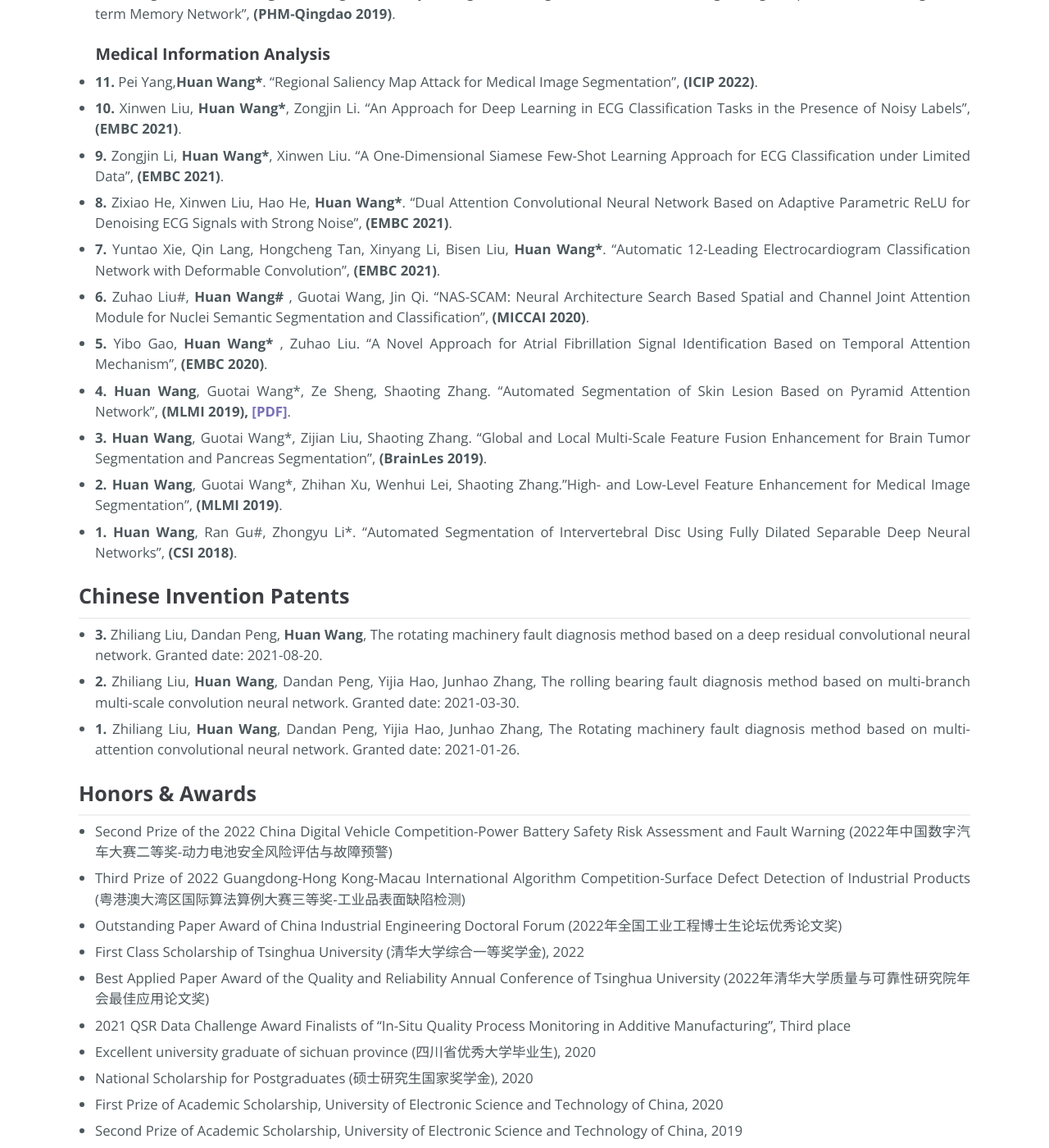
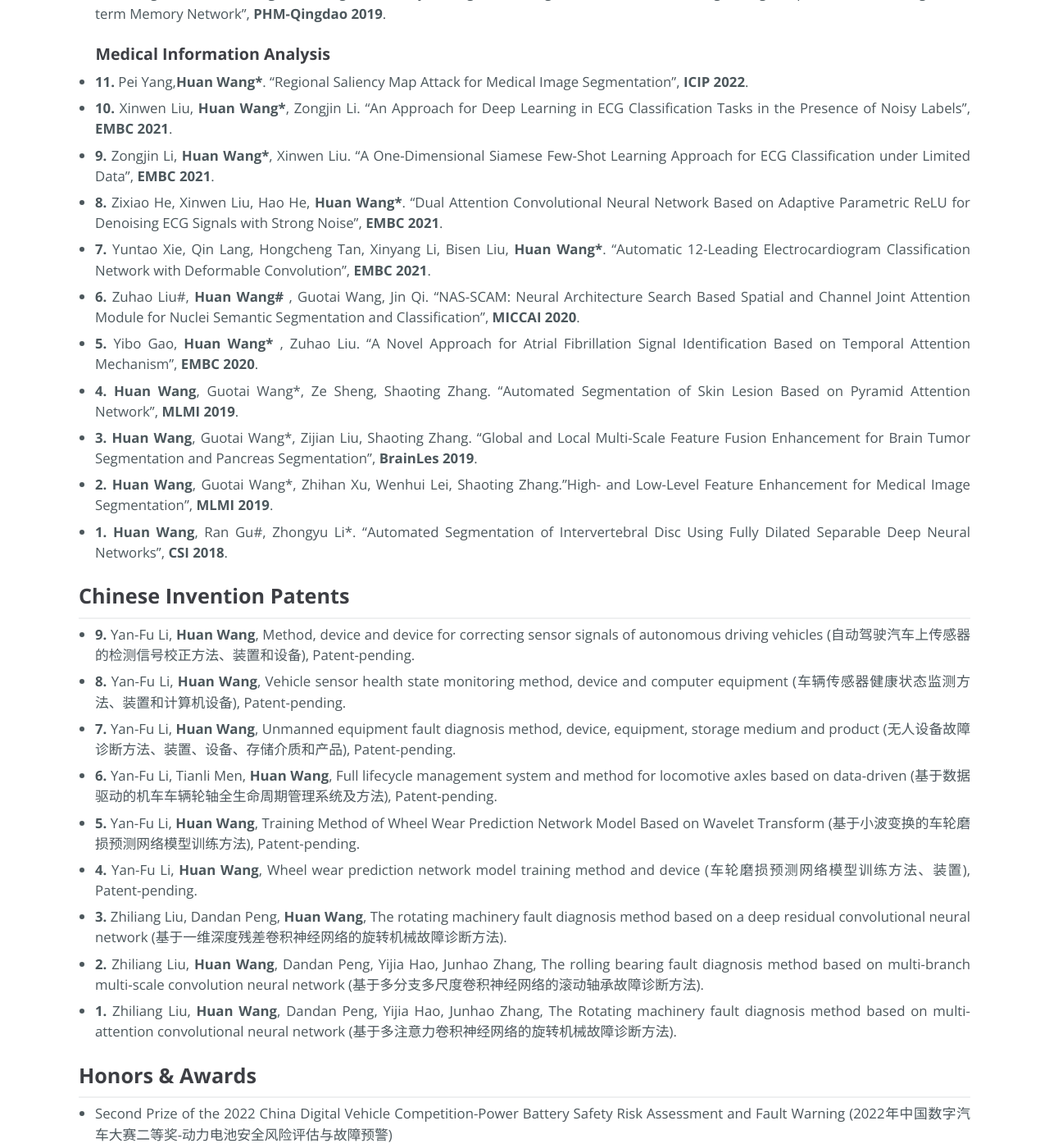
Before and after one commit to WH-HuanWang/WH-HuanWang.github.io, a Jekyll site: the page built from index.md, in a window 1280 px wide and 1400 px high, scrolled down 3539 px. Shown: the whole window at 82% size. Built offline with Jekyll 4.4.1, drawn with Linux system fonts in a browser that asks for light colours; some of the changed text lies outside the part shown.

Commit message:
Update index.md

```diff
--- a/index.md
+++ b/index.md
@@ -87,34 +87,39 @@ B.S. Mechanical design, manufacturing and automation, School of mechanical and e
 * * *
 ### &nbsp;&nbsp;&nbsp; <b>Prognostics and System Health Management</b>
 
-* <b>7. </b>Yizhuo Yang, <b>Huan Wang* </b>, Zhiliang Liu*, Zeyu Yang. "Few-shot Learning for Rolling Bearing Fault Diagnosis Via Siamese Two-dimensional Convolutional Neural Network", <b>(PHM-2020 Jinan)</b>.
-* <b>6. </b>Haoran Han, <b>Huan Wang* </b>, Zhiliang Liu*, Yijia Hao. "An Intelligence Fault Diagnosis Approach for Rolling Bearings Based on Non-local Convolutional Neural Network", <b>(APARM 2020)</b>.
-* <b>5. </b>Zilin Wang, <b>Huan Wang* </b>, Zhiliang Liu*, Junjie Liu,"Rolling Bearing Fault Diagnosis Using CNN-Based Attention Module and Gated Recurrent Unit", <b>(PHM-Shanghai-2020)</b>.
-* <b>4. </b>Haoran Han, <b>Huan Wang* </b>, Zhiliang Liu*, Zixiao He. "Non-local Denoising Convolutional Neural Network for Rolling Bearing Virbation Signal",  <b>(SDPC 2020)</b>.
-* <b>3. </b>Yijia Hao, <b>Huan Wang* </b>, Zhiliang Liu*, Haoran Han. "Multi-Scale CNN based on Attention Mechanism for Rolling Bearing Fault Diagnosis", <b>(APARM 2020)</b>.
-* <b>2. </b>Tongrui Xu, <b>Huan Wang* </b>, Zhiliang Liu*, Yijia Hao,"Machinery Fault Diagnosis Using Recurrent Neural Network: A Review",<b>(PHM-Shanghai-2020)</b>.
-* <b>1. </b>Zhixing Zhu, <b>Huan Wang* </b>, Zhiliang Liu*, Shaoyu Meng. "Fault Diagnosis of Wheelset Bearings using Deep Bidirectional Long Short-term Memory Network", <b>(PHM-Qingdao 2019)</b>.
+* <b>7. </b>Yizhuo Yang, <b>Huan Wang* </b>, Zhiliang Liu*, Zeyu Yang. "Few-shot Learning for Rolling Bearing Fault Diagnosis Via Siamese Two-dimensional Convolutional Neural Network", <b>PHM-2020 Jinan</b>.
+* <b>6. </b>Haoran Han, <b>Huan Wang* </b>, Zhiliang Liu*, Yijia Hao. "An Intelligence Fault Diagnosis Approach for Rolling Bearings Based on Non-local Convolutional Neural Network", <b>APARM 2020</b>.
+* <b>5. </b>Zilin Wang, <b>Huan Wang* </b>, Zhiliang Liu*, Junjie Liu,"Rolling Bearing Fault Diagnosis Using CNN-Based Attention Module and Gated Recurrent Unit", <b>PHM-Shanghai-2020</b>.
+* <b>4. </b>Haoran Han, <b>Huan Wang* </b>, Zhiliang Liu*, Zixiao He. "Non-local Denoising Convolutional Neural Network for Rolling Bearing Virbation Signal", <b>SDPC 2020</b>.
+* <b>3. </b>Yijia Hao, <b>Huan Wang* </b>, Zhiliang Liu*, Haoran Han. "Multi-Scale CNN based on Attention Mechanism for Rolling Bearing Fault Diagnosis", <b>APARM 2020</b>.
+* <b>2. </b>Tongrui Xu, <b>Huan Wang* </b>, Zhiliang Liu*, Yijia Hao,"Machinery Fault Diagnosis Using Recurrent Neural Network: A Review",<b>PHM-Shanghai-2020</b>.
+* <b>1. </b>Zhixing Zhu, <b>Huan Wang* </b>, Zhiliang Liu*, Shaoyu Meng. "Fault Diagnosis of Wheelset Bearings using Deep Bidirectional Long Short-term Memory Network", <b>PHM-Qingdao 2019</b>.
 
 ### &nbsp;&nbsp;&nbsp; <b>Medical Information Analysis</b>
 
-* <b>11. </b>Pei Yang,<b>Huan Wang*</b>. "Regional Saliency Map Attack for Medical Image Segmentation", <b>(ICIP 2022)</b>.
-* <b>10. </b>Xinwen Liu, <b>Huan Wang*</b>, Zongjin Li. "An Approach for Deep Learning in ECG Classification Tasks in the Presence of Noisy Labels", <b>(EMBC 2021)</b>.
-* <b>9. </b>Zongjin Li, <b>Huan Wang*</b>, Xinwen Liu. "A One-Dimensional Siamese Few-Shot Learning Approach for ECG Classification under Limited Data", <b>(EMBC 2021)</b>.
-* <b>8. </b>Zixiao He, Xinwen Liu, Hao He, <b>Huan Wang*</b>. "Dual Attention Convolutional Neural Network Based on Adaptive Parametric ReLU for Denoising ECG Signals with Strong Noise", <b>(EMBC 2021)</b>.
-* <b>7. </b>Yuntao Xie, Qin Lang, Hongcheng Tan, Xinyang Li, Bisen Liu, <b>Huan Wang*</b>. "Automatic 12-Leading Electrocardiogram Classification Network with Deformable Convolution", <b>(EMBC 2021)</b>.
-* <b>6. </b>Zuhao Liu#, <b>Huan Wang# </b>, Guotai Wang, Jin Qi. "NAS-SCAM: Neural Architecture Search Based Spatial and Channel Joint Attention Module for Nuclei Semantic Segmentation and Classification", <b>(MICCAI 2020)</b>.
-* <b>5. </b>Yibo Gao, <b>Huan Wang* </b>, Zuhao Liu. "A Novel Approach for Atrial Fibrillation Signal Identification Based on Temporal Attention Mechanism", <b>(EMBC 2020)</b>.
-* <b>4. Huan Wang</b>, Guotai Wang*, Ze Sheng, Shaoting Zhang. "Automated Segmentation of Skin Lesion Based on Pyramid Attention Network", <b>(MLMI 2019), [[PDF]](https://link.springer.com/content/pdf/10.1007%2F978-3-030-32692-0_50.pdf)</b>.
-* <b>3. Huan Wang</b>, Guotai Wang*, Zijian Liu, Shaoting Zhang. "Global and Local Multi-Scale Feature Fusion Enhancement for Brain Tumor Segmentation and Pancreas Segmentation", <b>(BrainLes 2019)</b>.
-* <b>2. Huan Wang</b>, Guotai Wang*, Zhihan Xu, Wenhui Lei, Shaoting Zhang."High- and Low-Level Feature Enhancement for Medical Image Segmentation", <b>(MLMI 2019)</b>.
-* <b>1. Huan Wang</b>, Ran Gu#, Zhongyu Li*. "Automated Segmentation of Intervertebral Disc Using Fully Dilated Separable Deep Neural Networks", <b>(CSI 2018)</b>.
+* <b>11. </b>Pei Yang,<b>Huan Wang*</b>. "Regional Saliency Map Attack for Medical Image Segmentation", <b>ICIP 2022</b>.
+* <b>10. </b>Xinwen Liu, <b>Huan Wang*</b>, Zongjin Li. "An Approach for Deep Learning in ECG Classification Tasks in the Presence of Noisy Labels", <b>EMBC 2021</b>.
+* <b>9. </b>Zongjin Li, <b>Huan Wang*</b>, Xinwen Liu. "A One-Dimensional Siamese Few-Shot Learning Approach for ECG Classification under Limited Data", <b>EMBC 2021</b>.
+* <b>8. </b>Zixiao He, Xinwen Liu, Hao He, <b>Huan Wang*</b>. "Dual Attention Convolutional Neural Network Based on Adaptive Parametric ReLU for Denoising ECG Signals with Strong Noise", <b>EMBC 2021</b>.
+* <b>7. </b>Yuntao Xie, Qin Lang, Hongcheng Tan, Xinyang Li, Bisen Liu, <b>Huan Wang*</b>. "Automatic 12-Leading Electrocardiogram Classification Network with Deformable Convolution", <b>EMBC 2021</b>.
+* <b>6. </b>Zuhao Liu#, <b>Huan Wang# </b>, Guotai Wang, Jin Qi. "NAS-SCAM: Neural Architecture Search Based Spatial and Channel Joint Attention Module for Nuclei Semantic Segmentation and Classification", <b>MICCAI 2020</b>.
+* <b>5. </b>Yibo Gao, <b>Huan Wang* </b>, Zuhao Liu. "A Novel Approach for Atrial Fibrillation Signal Identification Based on Temporal Attention Mechanism", <b>EMBC 2020</b>.
+* <b>4. Huan Wang</b>, Guotai Wang*, Ze Sheng, Shaoting Zhang. "Automated Segmentation of Skin Lesion Based on Pyramid Attention Network", <b>MLMI 2019</b>.
+* <b>3. Huan Wang</b>, Guotai Wang*, Zijian Liu, Shaoting Zhang. "Global and Local Multi-Scale Feature Fusion Enhancement for Brain Tumor Segmentation and Pancreas Segmentation", <b>BrainLes 2019</b>.
+* <b>2. Huan Wang</b>, Guotai Wang*, Zhihan Xu, Wenhui Lei, Shaoting Zhang."High- and Low-Level Feature Enhancement for Medical Image Segmentation", <b>MLMI 2019</b>.
+* <b>1. Huan Wang</b>, Ran Gu#, Zhongyu Li*. "Automated Segmentation of Intervertebral Disc Using Fully Dilated Separable Deep Neural Networks", <b>CSI 2018</b>.
 
 ## <b>Chinese Invention Patents</b>
 * * *
-
-* <b>3. </b>Zhiliang Liu, Dandan Peng, <b>Huan Wang</b>, The rotating machinery fault diagnosis method based on a deep residual convolutional neural network. Granted date: 2021-08-20.
-* <b>2. </b>Zhiliang Liu, <b>Huan Wang</b>, Dandan Peng, Yijia Hao, Junhao Zhang, The rolling bearing fault diagnosis method based on multi-branch multi-scale convolution neural network. Granted date: 2021-03-30.
-* <b>1. </b>Zhiliang Liu, <b>Huan Wang</b>, Dandan Peng, Yijia Hao, Junhao Zhang, The Rotating machinery fault diagnosis method based on multi-attention convolutional neural network. Granted date: 2021-01-26.
+* <b>9. </b>Yan-Fu Li, <b>Huan Wang</b>, Method, device and device for correcting sensor signals of autonomous driving vehicles (自动驾驶汽车上传感器的检测信号校正方法、装置和设备), Patent-pending.
+* <b>8. </b>Yan-Fu Li, <b>Huan Wang</b>, Vehicle sensor health state monitoring method, device and computer equipment (车辆传感器健康状态监测方法、装置和计算机设备), Patent-pending.
+* <b>7. </b>Yan-Fu Li, <b>Huan Wang</b>, Unmanned equipment fault diagnosis method, device, equipment, storage medium and product (无人设备故障诊断方法、装置、设备、存储介质和产品), Patent-pending.
+* <b>6. </b>Yan-Fu Li, Tianli Men, <b>Huan Wang</b>, Full lifecycle management system and method for locomotive axles based on data-driven (基于数据驱动的机车车辆轮轴全生命周期管理系统及方法), Patent-pending.
+* <b>5. </b>Yan-Fu Li, <b>Huan Wang</b>, Training Method of Wheel Wear Prediction Network Model Based on Wavelet Transform (基于小波变换的车轮磨损预测网络模型训练方法), Patent-pending.
+* <b>4. </b>Yan-Fu Li, <b>Huan Wang</b>, Wheel wear prediction network model training method and device (车轮磨损预测网络模型训练方法、装置), Patent-pending.
+* <b>3. </b>Zhiliang Liu, Dandan Peng, <b>Huan Wang</b>, The rotating machinery fault diagnosis method based on a deep residual convolutional neural network (基于一维深度残差卷积神经网络的旋转机械故障诊断方法).
+* <b>2. </b>Zhiliang Liu, <b>Huan Wang</b>, Dandan Peng, Yijia Hao, Junhao Zhang, The rolling bearing fault diagnosis method based on multi-branch multi-scale convolution neural network (基于多分支多尺度卷积神经网络的滚动轴承故障诊断方法).
+* <b>1. </b>Zhiliang Liu, <b>Huan Wang</b>, Dandan Peng, Yijia Hao, Junhao Zhang, The Rotating machinery fault diagnosis method based on multi-attention convolutional neural network (基于多注意力卷积神经网络的旋转机械故障诊断方法).
 
 ## <b>Honors & Awards</b>
 * * *
```
Also changed, not shown: other parts of index.md (+1 -1 lines).
